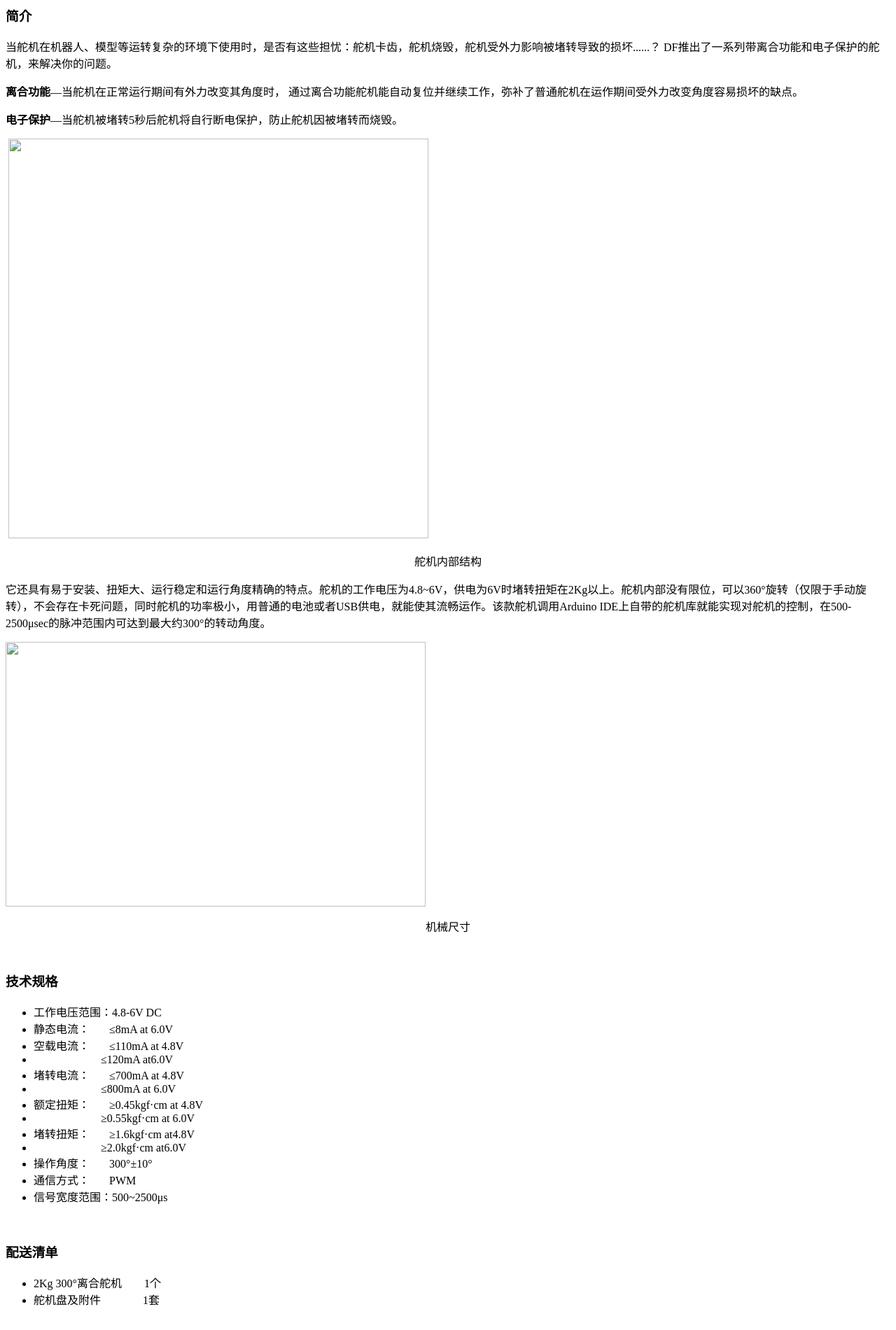
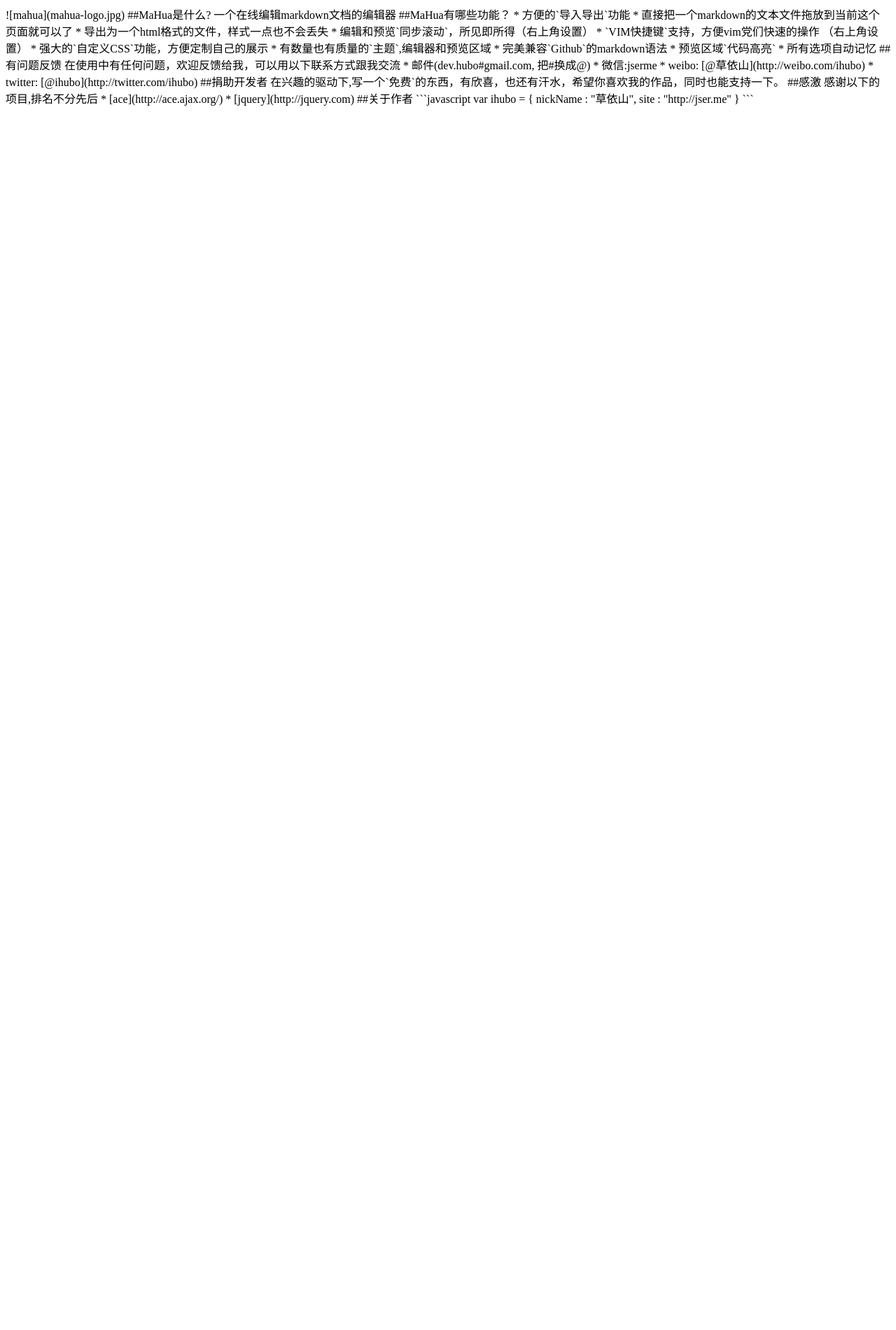
Before and after one commit to Arduinolibrary/Arduinolibrary.github.io, a plain HTML site: page index.html in a window 1280 px wide. Shown: the whole page at 70% size. After the commit the page ends 800 px from the top, so only its background shows below. Drawn offline with Linux system fonts and the light colour scheme.

Commit message:
Update index.html

````diff
--- a/index.html
+++ b/index.html
@@ -1,33 +1,41 @@
-<h3>简介</h3>
-<p>当舵机在机器人、模型等运转复杂的环境下使用时，是否有这些担忧：舵机卡齿，舵机烧毁，舵机受外力影响被堵转导致的损坏......？ DF推出了一系列带离合功能和电子保护的舵机，来解决你的问题。</p>
-<p><strong>离合功能</strong>&mdash;当舵机在正常运行期间有外力改变其角度时， 通过离合功能舵机能自动复位并继续工作，弥补了普通舵机在运作期间受外力改变角度容易损坏的缺点。</p>
-<p><strong>电子保护</strong>&mdash;当舵机被堵转5秒后舵机将自行断电保护，防止舵机因被堵转而烧毁。</p>
-<p>&nbsp;<img src="/images/upload/Image/202010201617111n7y2q.png" width="600" height="571" alt="" /></p>
-<p style="text-align: center;">舵机内部结构</p>
-<p>它还具有易于安装、扭矩大、运行稳定和运行角度精确的特点。舵机的工作电压为4.8~6V，供电为6V时堵转扭矩在2Kg以上。舵机内部没有限位，可以360&deg;旋转（仅限于手动旋转），不会存在卡死问题，同时舵机的功率极小，用普通的电池或者USB供电，就能使其流畅运作。该款舵机调用Arduino IDE上自带的舵机库就能实现对舵机的控制，在500-2500&mu;sec的脉冲范围内可达到最大约300&deg;的转动角度。</p>
-<p><img src="/images/upload/Image/202010201617440jfm7m.png" width="600" height="378" alt="" /></p>
-<p style="text-align: center;">机械尺寸</p>
-<p style="text-align: center;">&nbsp;</p>
-<h3>技术规格</h3>
-<ul>
-    <li>工作电压范围：4.8-6V DC</li>
-    <li>静态电流：&nbsp; &nbsp; &nbsp; &nbsp;&le;8mA at 6.0V</li>
-    <li>空载电流：&nbsp; &nbsp; &nbsp; &nbsp;&le;110mA at 4.8V</li>
-    <li>&nbsp; &nbsp; &nbsp; &nbsp; &nbsp; &nbsp; &nbsp; &nbsp; &nbsp; &nbsp; &nbsp; &nbsp; &le;120mA at6.0V&nbsp;</li>
-    <li>堵转电流：&nbsp; &nbsp; &nbsp; &nbsp;&le;700mA at 4.8V</li>
-    <li>&nbsp; &nbsp; &nbsp; &nbsp; &nbsp; &nbsp; &nbsp; &nbsp; &nbsp; &nbsp; &nbsp; &nbsp; &le;800mA at 6.0V</li>
-    <li>额定扭矩：&nbsp; &nbsp; &nbsp; &nbsp;&ge;0.45kgf&middot;cm at 4.8V</li>
-    <li>&nbsp; &nbsp; &nbsp; &nbsp; &nbsp; &nbsp; &nbsp; &nbsp; &nbsp; &nbsp; &nbsp; &nbsp; &ge;0.55kgf&middot;cm at 6.0V</li>
-    <li>堵转扭矩：&nbsp; &nbsp; &nbsp; &nbsp;&ge;1.6kgf&middot;cm at4.8V&nbsp;</li>
-    <li>&nbsp; &nbsp; &nbsp; &nbsp; &nbsp; &nbsp; &nbsp; &nbsp; &nbsp; &nbsp; &nbsp; &nbsp; &ge;2.0kgf&middot;cm at6.0V&nbsp;</li>
-    <li>操作角度：&nbsp; &nbsp; &nbsp; &nbsp;300&deg;&plusmn;10&deg;</li>
-    <li>通信方式：&nbsp; &nbsp; &nbsp; &nbsp;PWM</li>
-    <li>信号宽度范围：500~2500&mu;s</li>
-</ul>
-<p>&nbsp;</p>
-<h3>配送清单</h3>
-<ul>
-    <li>2Kg 300&deg;离合舵机&nbsp; &nbsp; &nbsp; &nbsp; 1个</li>
-    <li>舵机盘及附件&nbsp; &nbsp; &nbsp; &nbsp; &nbsp; &nbsp; &nbsp; &nbsp;1套</li>
-</ul>
-<p>&nbsp;</p>
+![mahua](mahua-logo.jpg)
+##MaHua是什么?
+一个在线编辑markdown文档的编辑器
+
+##MaHua有哪些功能？
+
+* 方便的`导入导出`功能
+    *  直接把一个markdown的文本文件拖放到当前这个页面就可以了
+    *  导出为一个html格式的文件，样式一点也不会丢失
+* 编辑和预览`同步滚动`，所见即所得（右上角设置）
+* `VIM快捷键`支持，方便vim党们快速的操作 （右上角设置）
+* 强大的`自定义CSS`功能，方便定制自己的展示
+* 有数量也有质量的`主题`,编辑器和预览区域
+* 完美兼容`Github`的markdown语法
+* 预览区域`代码高亮`
+* 所有选项自动记忆
+
+##有问题反馈
+在使用中有任何问题，欢迎反馈给我，可以用以下联系方式跟我交流
+
+* 邮件(dev.hubo#gmail.com, 把#换成@)
+* 微信:jserme
+* weibo: [@草依山](http://weibo.com/ihubo)
+* twitter: [@ihubo](http://twitter.com/ihubo)
+
+##捐助开发者
+在兴趣的驱动下,写一个`免费`的东西，有欣喜，也还有汗水，希望你喜欢我的作品，同时也能支持一下。
+##感激
+感谢以下的项目,排名不分先后
+
+* [ace](http://ace.ajax.org/)
+* [jquery](http://jquery.com)
+
+##关于作者
+
+```javascript
+var ihubo = {
+  nickName  : "草依山",
+  site : "http://jser.me"
+}
+```
````
